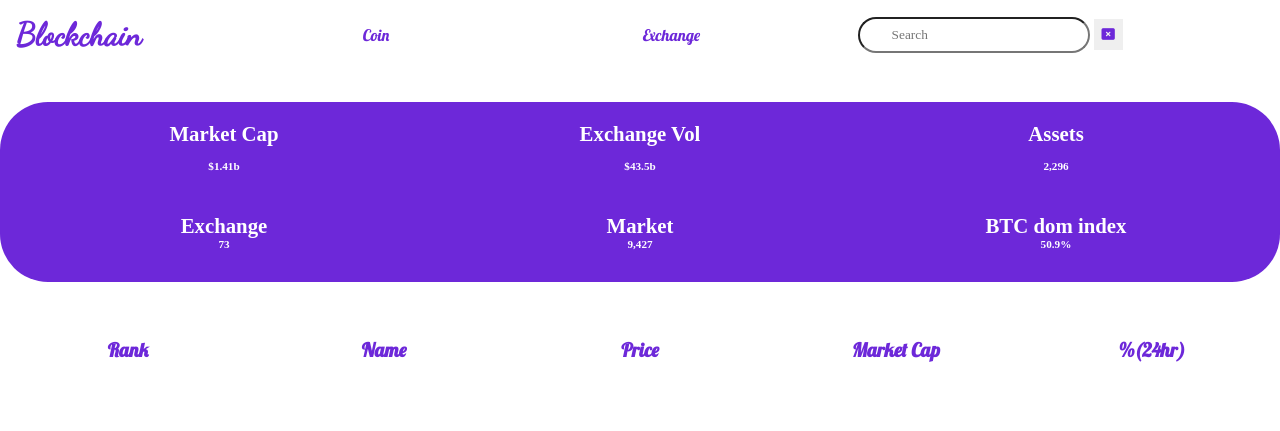
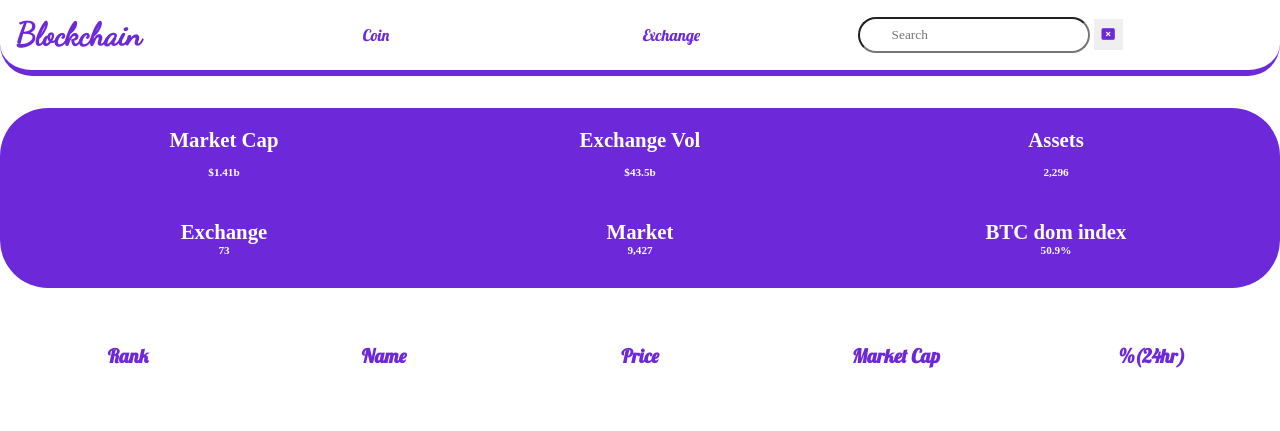
Before and after one commit to Ocean-html123/blockchain, a plain HTML site: page index.html in a window 1280 px wide. Shown: the top 431 px of the page. Drawn offline with Linux system fonts and the light colour scheme; no server answers; a web font is replaced by a local one.

Commit message:
main commit

```diff
--- a/app.js
+++ b/app.js
@@ -49,7 +49,6 @@ const fetchData = async () =>{
    return `  <h3 class="rank">${rank}</h3>
    <h3 class="name">${name}
     <p class="text">${symbol}</p>
-
    </h3>
    <h3 class="price">$${newPrice2}</h3>
    <h3 class="cap">$${newMarket2} b</h3>
--- a/index.css
+++ b/index.css
@@ -12,9 +12,12 @@ nav {
     border-left: none;
     border-right: none;
     border-top: none;
-    border-bottom: none;
+    /* border-bottom: none; */
    box-sizing: border-box;
    overflow: hidden;
+   border-radius: 2rem;
+   border-bottom-width: 0.4rem;
+   border-bottom-color: #6d28d9;
 }
 .navbar {
     display: flex;
```
